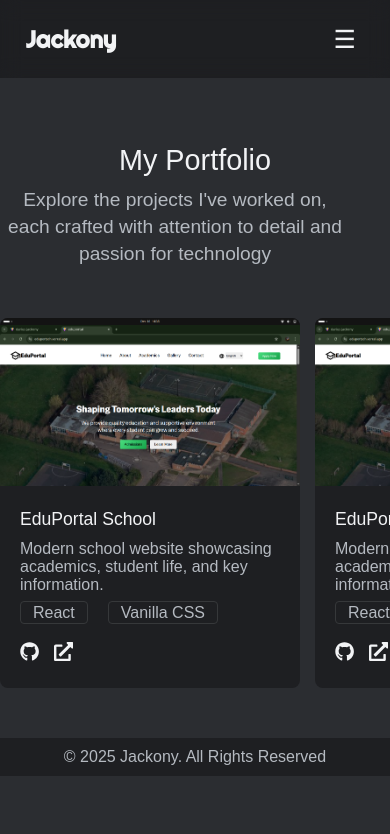
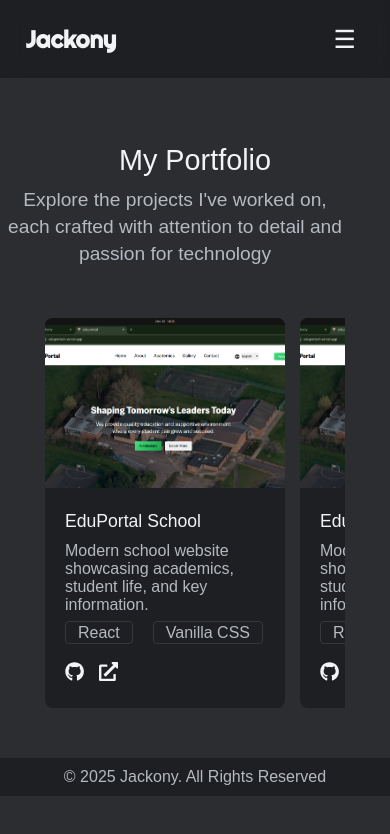
Before and after one commit to dariusjackony/portfolio, a React (Vite) app: page /ProjectsPage in a window 390 px wide. Shown: the top 834 px of the page. Built offline with nearby package versions, Linux system fonts and the light colour scheme; a web font is replaced by a local one.

Commit message:
Update:..

```diff
--- a/src/components/Projects/Projects.css
+++ b/src/components/Projects/Projects.css
@@ -73,7 +73,7 @@
         grid-template-columns: repeat(2, 1fr);
         gap: 1.5rem;
         margin: 40px auto 0;
-        max-width: 600px;
+        max-width: 300px;
  }
 }
 @media (max-width: 480px) {
@@ -83,7 +83,9 @@
         gap: 15px;
         scroll-behavior: smooth;
         padding: 10px 0;
-
+    }
+    .project-img {
+        height: 170px;
     }
     .projects-details::-webkit-scrollbar {
         display: none;
```
